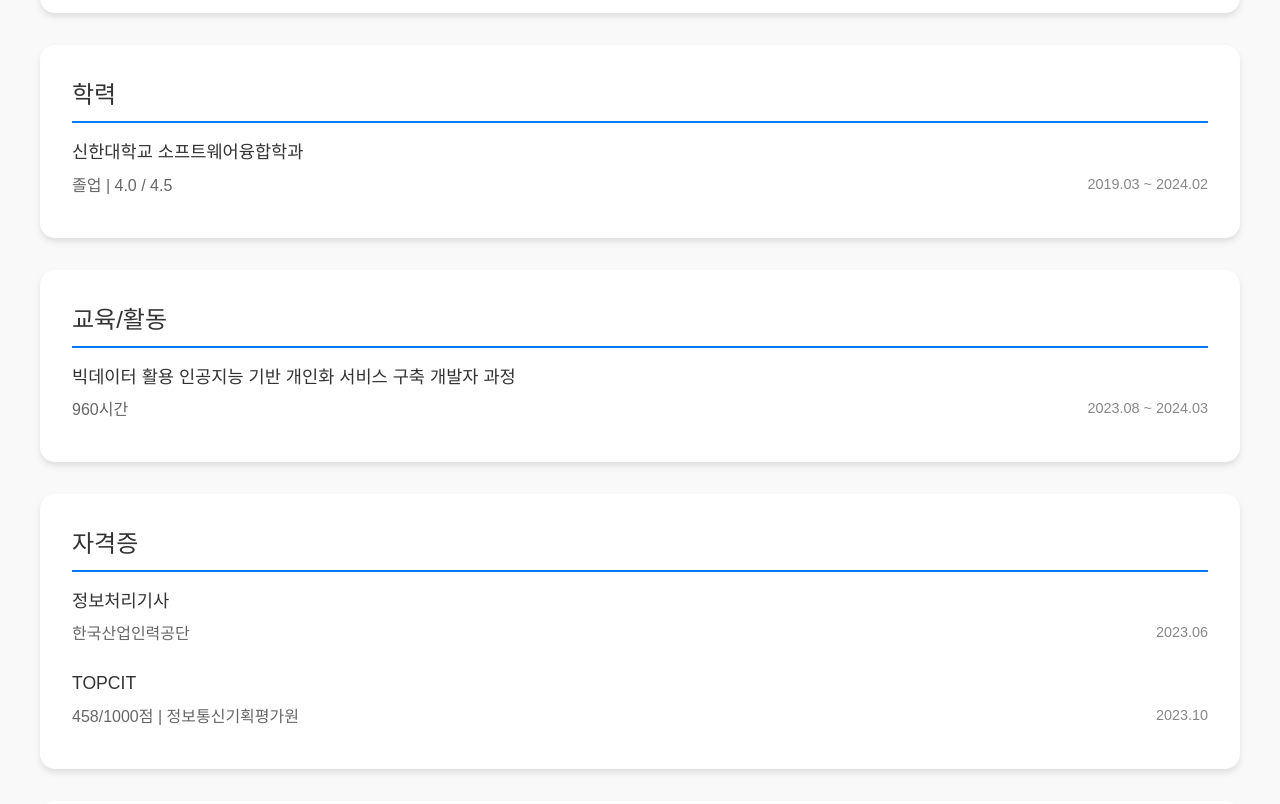
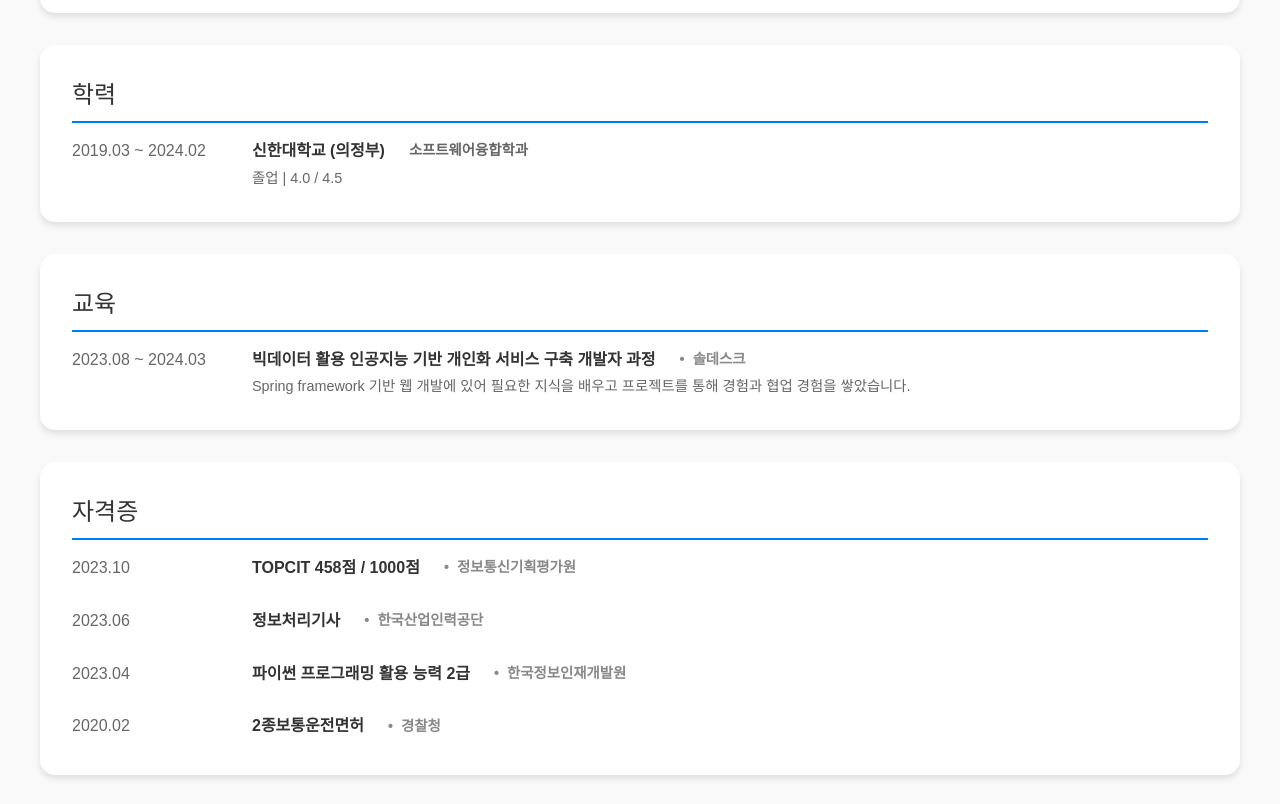
Before and after one commit to ddooing/cursor_portfolio, a Next.js app: page / in a window 1280 px wide. Shown: the part 656-1460 px from the top of the page. Built offline with nearby package versions, Linux system fonts and the light colour scheme.

Commit message:
구조 설계 1차 완료

```diff
--- a/src/app/page.tsx
+++ b/src/app/page.tsx
@@ -20,10 +20,65 @@ import {
   DetailItem,
   DetailTitle,
   DetailContent,
-  DetailPeriod
+  DetailPeriod,
+  ProjectSection,
+  ProjectItem,
+  ProjectTitle,
+  ProjectSubSection,
+  ProjectSubTitle,
+  ProjectInfo,
+  ProjectInfoItem,
+  ProjectInfoLabel,
+  ProjectInfoValue,
+  TechStack,
+  TechTag,
+  RoleList,
+  RoleItem,
+  EducationSection,
+  EducationItem,
+  EducationDate,
+  EducationContent,
+  EducationTitle,
+  EducationSubTitle,
+  EducationDetail,
+  EducationOrg,
+  GradeText
 } from './styles';
 
 export default function Home() {
+  const projects = [
+    {
+      title: 'ARTMEE - 전시회 정보 및 예약 관리 웹 사이트',
+      period: '2024.02.01 ~ 2024.02.22',
+      duration: '총 21일',
+      team: '총 4명 (팀장)',
+      contribution: '35%',
+      github: 'https://github.com/ddooing/soldesk_artme',
+      tech: ['HTML5/CSS3/JavaScript', 'Spring', 'Java', 'Oracle', 'Toss Payments Api'],
+      roles: [
+        '프로젝트 일정 관리 - 구글 Docs를 이용하여 팀원들의 할 일을 작성하고, 체크',
+        'Toss API를 사용한 결제 기능 - Toss 결제 API 문서를 참고하여 결제 요청과 요청에 대한 에러 처리, 결제 승인과 승인에 대한 에러 처리 작업을 수행',
+        'Session을 통한 장바구니 기능 - 사용자가 전시회 상품에 대해 session을 통해 장바구니를 추가하게끔 구현',
+        '결제 관리자 페이지 구현 - 관리자가 결제건을 조회하고 결제 날짜, 결제 수단 등 검색 조건에 따른 검색과 취소할 수 있도록 페이지를 구현'
+      ]
+    },
+    {
+      title: 'Photo Cabinet - 사진 분류 서비스를 제공하는 사진 작가의 포트폴리오 사이트',
+      period: '2023.03 ~ 2023.11',
+      duration: '총 8개월',
+      team: '총 4명',
+      contribution: '30%',
+      github: 'https://github.com/ddooing/Capstone-project',
+      tech: ['React.js', 'Node.js', 'Docker', 'MariaDB', 'Naver Login Api'],
+      roles: [
+        '반응형 웹 구현 - 데스크톱 모니터부터 태블릿, 모바일 기기에 맞는 화면을 제공',
+        '취향 테스트 구현 - 트리 형식의 퀴즈 페이지와 퀴즈 결과 페이지를 구현',
+        '게시글 조회 페이지 구현',
+        '이미지 분류 모델을 위한 데이터 전처리 - 이미지에 대한 유효성 검사 수행'
+      ]
+    }
+  ];
+
   return (
     <MainContainer>
       <ContentWrapper>
@@ -65,46 +120,78 @@ export default function Home() {
 
 
 
-        {/* 기존 섹션들 (학력, 교육/활동, 자격증) */}
-        <DetailSection>
+        {/* 학력 섹션 */}
+        <EducationSection>
           <SectionTitle>학력</SectionTitle>
-          <DetailItem>
-            <DetailTitle>신한대학교 소프트웨어융합학과</DetailTitle>
-            <DetailContent>
-              <div>졸업 | 4.0 / 4.5</div>
-              <DetailPeriod>2019.03 ~ 2024.02</DetailPeriod>
-            </DetailContent>
-          </DetailItem>
-        </DetailSection>
+          <EducationItem>
+            <EducationDate>2019.03 ~ 2024.02</EducationDate>
+            <EducationContent>
+              <EducationTitle>
+                신한대학교 (의정부)
+                <EducationSubTitle>소프트웨어융합학과</EducationSubTitle>
+              </EducationTitle>
+              <GradeText>졸업 | 4.0 / 4.5</GradeText>
+            </EducationContent>
+          </EducationItem>
+        </EducationSection>
 
-        <DetailSection>
-          <SectionTitle>교육/활동</SectionTitle>
-          <DetailItem>
-            <DetailTitle>빅데이터 활용 인공지능 기반 개인화 서비스 구축 개발자 과정</DetailTitle>
-            <DetailContent>
-              <div>960시간</div>
-              <DetailPeriod>2023.08 ~ 2024.03</DetailPeriod>
-            </DetailContent>
-          </DetailItem>
-        </DetailSection>
+        {/* 교육 섹션 */}
+        <EducationSection>
+          <SectionTitle>교육</SectionTitle>
+          <EducationItem>
+            <EducationDate>2023.08 ~ 2024.03</EducationDate>
+            <EducationContent>
+              <EducationTitle>
+                빅데이터 활용 인공지능 기반 개인화 서비스 구축 개발자 과정
+                <EducationOrg>솔데스크</EducationOrg>
+              </EducationTitle>
+              <EducationDetail>
+                Spring framework 기반 웹 개발에 있어 필요한 지식을 배우고 프로젝트를 통해 경험과 협업 경험을 쌓았습니다.
+              </EducationDetail>
+            </EducationContent>
+          </EducationItem>
+        </EducationSection>
 
-        <DetailSection>
+        {/* 자격증 섹션 */}
+        <EducationSection>
           <SectionTitle>자격증</SectionTitle>
-          <DetailItem>
-            <DetailTitle>정보처리기사</DetailTitle>
-            <DetailContent>
-              <div>한국산업인력공단</div>
-              <DetailPeriod>2023.06</DetailPeriod>
-            </DetailContent>
-          </DetailItem>
-          <DetailItem>
-            <DetailTitle>TOPCIT</DetailTitle>
-            <DetailContent>
-              <div>458/1000점 | 정보통신기획평가원</div>
-              <DetailPeriod>2023.10</DetailPeriod>
-            </DetailContent>
-          </DetailItem>
-        </DetailSection>
+          <EducationItem>
+            <EducationDate>2023.10</EducationDate>
+            <EducationContent>
+              <EducationTitle>
+                TOPCIT 458점 / 1000점
+                <EducationOrg>정보통신기획평가원</EducationOrg>
+              </EducationTitle>
+            </EducationContent>
+          </EducationItem>
+          <EducationItem>
+            <EducationDate>2023.06</EducationDate>
+            <EducationContent>
+              <EducationTitle>
+                정보처리기사
+                <EducationOrg>한국산업인력공단</EducationOrg>
+              </EducationTitle>
+            </EducationContent>
+          </EducationItem>
+          <EducationItem>
+            <EducationDate>2023.04</EducationDate>
+            <EducationContent>
+              <EducationTitle>
+                파이썬 프로그래밍 활용 능력 2급
+                <EducationOrg>한국정보인재개발원</EducationOrg>
+              </EducationTitle>
+            </EducationContent>
+          </EducationItem>
+          <EducationItem>
+            <EducationDate>2020.02</EducationDate>
+            <EducationContent>
+              <EducationTitle>
+                2종보통운전면허
+                <EducationOrg>경찰청</EducationOrg>
+              </EducationTitle>
+            </EducationContent>
+          </EducationItem>
+        </EducationSection>
 
         {/* 자기소개 섹션 */}
         <IntroductionSection>
@@ -156,6 +243,74 @@ export default function Home() {
 
         </DetailSection>
 
+        {/* 프로젝트 섹션 */}
+        <ProjectSection>
+          <SectionTitle>프로젝트</SectionTitle>
+          {projects.map((project, index) => (
+            <ProjectItem key={index}>
+              <ProjectTitle>{project.title}</ProjectTitle>
+
+              {/* 기간 */}
+              <ProjectSubSection>
+                <ProjectSubTitle>기간</ProjectSubTitle>
+                <ProjectInfo>
+                  <ProjectInfoItem>
+                    <ProjectInfoLabel>개발 기간</ProjectInfoLabel>
+                    <ProjectInfoValue>{project.period}</ProjectInfoValue>
+                  </ProjectInfoItem>
+                  <ProjectInfoItem>
+                    <ProjectInfoLabel>소요 기간</ProjectInfoLabel>
+                    <ProjectInfoValue>{project.duration}</ProjectInfoValue>
+                  </ProjectInfoItem>
+                </ProjectInfo>
+              </ProjectSubSection>
+
+              {/* 개발 인원 */}
+              <ProjectSubSection>
+                <ProjectSubTitle>개발 인원</ProjectSubTitle>
+                <ProjectInfo>
+                  <ProjectInfoItem>
+                    <ProjectInfoLabel>팀 구성</ProjectInfoLabel>
+                    <ProjectInfoValue>{project.team}</ProjectInfoValue>
+                  </ProjectInfoItem>
+                  <ProjectInfoItem>
+                    <ProjectInfoLabel>기여도</ProjectInfoLabel>
+                    <ProjectInfoValue>{project.contribution}</ProjectInfoValue>
+                  </ProjectInfoItem>
+                  <ProjectInfoItem>
+                    <ProjectInfoLabel>GitHub</ProjectInfoLabel>
+                    <ProjectInfoValue>
+                      <StyledLink href={project.github} target="_blank">
+                        {project.github}
+                      </StyledLink>
+                    </ProjectInfoValue>
+                  </ProjectInfoItem>
+                </ProjectInfo>
+              </ProjectSubSection>
+
+              {/* 사용 기술 */}
+              <ProjectSubSection>
+                <ProjectSubTitle>사용 기술</ProjectSubTitle>
+                <TechStack>
+                  {project.tech.map((tech, i) => (
+                    <TechTag key={i}>{tech}</TechTag>
+                  ))}
+                </TechStack>
+              </ProjectSubSection>
+
+              {/* 역할 */}
+              <ProjectSubSection>
+                <ProjectSubTitle>주요 역할</ProjectSubTitle>
+                <RoleList>
+                  {project.roles.map((role, i) => (
+                    <RoleItem key={i}>{role}</RoleItem>
+                  ))}
+                </RoleList>
+              </ProjectSubSection>
+            </ProjectItem>
+          ))}
+        </ProjectSection>
+
       </ContentWrapper>
     </MainContainer>
   );
--- a/src/app/styles.ts
+++ b/src/app/styles.ts
@@ -154,3 +154,172 @@ export const DetailPeriod = styled.span`
   color: #888;
   font-size: 0.9rem;
 `;
+
+export const ProjectSection = styled.div`
+  background-color: white;
+  border-radius: 15px;
+  padding: 2rem;
+  box-shadow: 0 4px 6px rgba(0, 0, 0, 0.1);
+`;
+
+export const ProjectItem = styled.div`
+  margin-bottom: 3rem;
+  padding-bottom: 2rem;
+  border-bottom: 1px solid #eee;
+
+  &:last-child {
+    margin-bottom: 0;
+    padding-bottom: 0;
+    border-bottom: none;
+  }
+`;
+
+export const ProjectTitle = styled.h3`
+  font-size: 1.4rem;
+  color: #333;
+  margin-bottom: 1.5rem;
+`;
+
+export const ProjectSubSection = styled.div`
+  margin-bottom: 1.5rem;
+`;
+
+export const ProjectSubTitle = styled.h4`
+  font-size: 1.1rem;
+  color: #444;
+  margin-bottom: 1rem;
+  display: flex;
+  align-items: center;
+
+  &:before {
+    content: "";
+    display: inline-block;
+    width: 4px;
+    height: 1em;
+    background-color: #007bff;
+    margin-right: 0.5rem;
+    border-radius: 2px;
+  }
+`;
+
+export const ProjectInfo = styled.div`
+  display: flex;
+  flex-direction: column;
+  gap: 0.5rem;
+  color: #666;
+  line-height: 1.6;
+`;
+
+export const ProjectInfoItem = styled.div`
+  display: flex;
+  gap: 1rem;
+`;
+
+export const ProjectInfoLabel = styled.span`
+  font-weight: 600;
+  color: #555;
+  min-width: 100px;
+`;
+
+export const ProjectInfoValue = styled.span`
+  color: #666;
+`;
+
+export const TechStack = styled.div`
+  display: flex;
+  flex-wrap: wrap;
+  gap: 0.5rem;
+  margin-top: 0.5rem;
+`;
+
+export const TechTag = styled.span`
+  display: inline-block;
+  padding: 0.3rem 0.8rem;
+  background-color: #f0f0f0;
+  color: #666;
+  border-radius: 15px;
+  font-size: 0.9rem;
+`;
+
+export const RoleList = styled.ul`
+  list-style: none;
+  padding: 0;
+  margin: 0;
+`;
+
+export const RoleItem = styled.li`
+  color: #666;
+  padding: 0.5rem 0;
+  position: relative;
+  padding-left: 1.2rem;
+  line-height: 1.6;
+
+  &:before {
+    content: "•";
+    position: absolute;
+    left: 0;
+    color: #007bff;
+  }
+`;
+
+export const EducationSection = styled.div`
+  background-color: white;
+  border-radius: 15px;
+  padding: 2rem;
+  box-shadow: 0 4px 6px rgba(0, 0, 0, 0.1);
+`;
+
+export const EducationItem = styled.div`
+  display: flex;
+  margin-bottom: 1.5rem;
+
+  &:last-child {
+    margin-bottom: 0;
+  }
+`;
+
+export const EducationDate = styled.div`
+  width: 180px;
+  flex-shrink: 0;
+  color: #666;
+`;
+
+export const EducationContent = styled.div`
+  flex: 1;
+`;
+
+export const EducationTitle = styled.div`
+  font-weight: 600;
+  color: #333;
+  margin-bottom: 0.3rem;
+  display: flex;
+  align-items: center;
+  gap: 1rem;
+`;
+
+export const EducationSubTitle = styled.div`
+  color: #666;
+  font-size: 0.9rem;
+  margin-left: 0.5rem;
+`;
+
+export const EducationDetail = styled.div`
+  color: #666;
+  font-size: 0.9rem;
+  margin-top: 0.3rem;
+`;
+
+export const EducationOrg = styled.span`
+  color: #888;
+  font-size: 0.9rem;
+  &:before {
+    content: "•";
+    margin: 0 0.5rem;
+  }
+`;
+
+export const GradeText = styled.div`
+  color: #666;
+  margin-top: 0.2rem;
+  font-size: 0.9rem;
+`;
```
